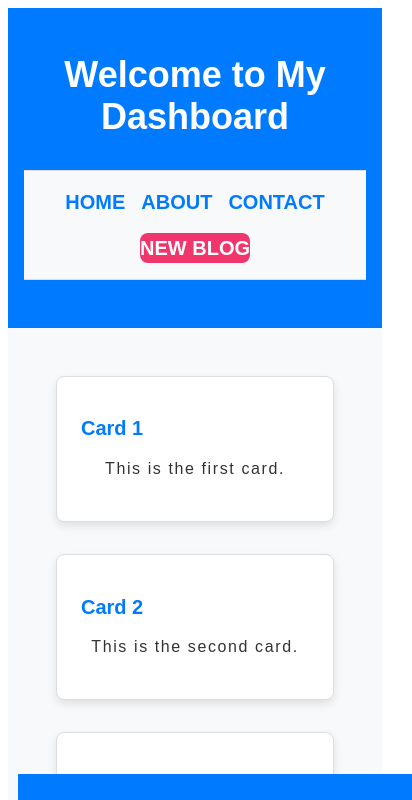
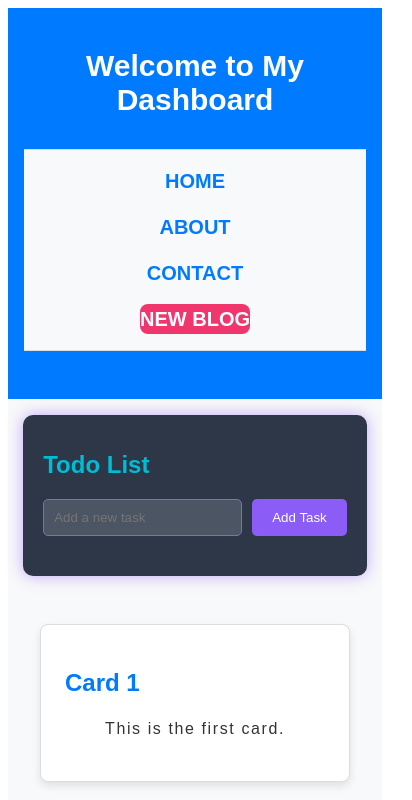
Before and after one commit to lewiii254/Progskill, a React (Vite) app: page / in a window 390 px wide. Shown: the top 800 px of the page, 412 px wide, since content can reach past the window. Built offline with nearby package versions, Linux system fonts and the light colour scheme.

Commit message:
Todo List component challenge 2 added

```diff
--- a/src/App.jsx
+++ b/src/App.jsx
@@ -2,16 +2,21 @@
 import Navbar from './components/Navbar';
 import Card from './components/Card';
 import Footer from './components/Footer';
+import TodoList from './components/TodoList';
 
 function App() {
   return (
     <div className="dashboard">
       <Navbar />
+      <div className="todo-container">
+        <TodoList />
+      </div>
       <div className="cards-container">
         <Card title="Card 1" content="This is the first card." />
         <Card title="Card 2" content="This is the second card." />
         <Card title="Card 3" content="This is the third card." />
       </div>
+
       <div className="footer"><Footer /></div>
     </div>
   );
--- /dev/null
+++ b/src/components/TodoList.jsx
@@ -0,0 +1,149 @@
+import React, { useState, useEffect } from 'react';
+
+function TodoList() {
+  const [tasks, setTasks] = useState(() => {
+    try {
+      const savedTasks = localStorage.getItem('tasks');
+      return savedTasks ? JSON.parse(savedTasks) : [];
+    } catch (error) {
+      console.error('Error parsing tasks from localStorage:', error);
+      return [];
+    }
+  });
+
+  const [newTask, setNewTask] = useState('');
+
+  useEffect(() => {
+    localStorage.setItem('tasks', JSON.stringify(tasks));
+  }, [tasks]);
+
+  const addTask = () => {
+    if (newTask.trim() !== '') {
+      const task = { text: newTask, completed: false };
+      setTasks([...tasks, task]);
+      setNewTask('');
+    }
+  };
+
+  const toggleComplete = (index) => {
+    const updatedTasks = tasks.map((task, i) =>
+      i === index ? { ...task, completed: !task.completed } : task
+    );
+    setTasks(updatedTasks);
+  };
+
+  const deleteTask = (index) => {
+    const updatedTasks = tasks.filter((_, i) => i !== index);
+    setTasks(updatedTasks);
+  };
+
+  // Define styles with dope colors
+  const containerStyle = {
+    maxWidth: '600px',
+    margin: '0 auto',
+    padding: '20px',
+    background: '#2d3748', // Deep slate gray
+    borderRadius: '10px',
+    boxShadow: '0 0 15px rgba(139, 92, 246, 0.5)' // Purple neon shadow
+  };
+
+  const headingStyle = {
+    fontSize: '24px',
+    fontWeight: 'bold',
+    color: '#00bcd4', // Bright cyan
+    marginBottom: '20px'
+  };
+
+  const inputContainerStyle = {
+    display: 'flex',
+    gap: '10px',
+    marginBottom: '20px'
+  };
+
+  const inputStyle = {
+    flex: '1',
+    padding: '10px',
+    border: '1px solid #8b5cf6', // Purple border
+    borderRadius: '5px',
+    background: '#4b5563', // Dark gray input background
+    color: '#ffffff' // White text
+  };
+
+  const addButtonStyle = {
+    padding: '10px 20px',
+    background: '#8b5cf6', // Vibrant purple
+    color: '#ffffff', // White text
+    border: 'none',
+    borderRadius: '5px',
+    cursor: 'pointer'
+  };
+
+  const listStyle = {
+    listStyle: 'none',
+    padding: '0'
+  };
+
+  const taskItemStyle = {
+    display: 'flex',
+    alignItems: 'center',
+    gap: '10px',
+    padding: '10px',
+    marginBottom: '10px',
+    background: '#ffffff', // White background for tasks
+    borderRadius: '5px',
+    boxShadow: '0 0 10px rgba(0, 188, 212, 0.3)' // Cyan glow
+  };
+
+  const taskStyle = {
+    flex: '1',
+    color: '#ffffff' // White text on dark container
+  };
+
+  const completedTaskStyle = {
+    ...taskStyle,
+    textDecoration: 'line-through',
+    color: '#10b981' // Neon green for completed
+  };
+
+  const deleteButtonStyle = {
+    padding: '5px 10px',
+    background: '#ec4899', // Hot pink
+    color: '#ffffff', // White text
+    border: 'none',
+    borderRadius: '5px',
+    cursor: 'pointer'
+  };
+
+  return (
+    <div style={containerStyle}>
+      <h1 style={headingStyle}>Todo List</h1>
+      <div style={inputContainerStyle}>
+        <input
+          style={inputStyle}
+          type="text"
+          value={newTask}
+          onChange={(e) => setNewTask(e.target.value)}
+          placeholder="Add a new task"
+        />
+        <button style={addButtonStyle} onClick={addTask}>Add Task</button>
+      </div>
+      <ul style={listStyle}>
+        {tasks.map((task, index) => (
+          <li key={index} style={taskItemStyle}>
+            <input
+              type="checkbox"
+              checked={task.completed}
+              onChange={() => toggleComplete(index)}
+            />
+            <span style={task.completed ? completedTaskStyle : taskStyle}>
+              {task.text}
+            </span>
+            <button style={deleteButtonStyle} onClick={() => deleteTask(index)}>Delete</button>
+          </li>
+        ))}
+      </ul>
+    </div>
+  );
+}
+
+export default TodoList;
--- a/src/styles.css
+++ b/src/styles.css
@@ -121,3 +121,78 @@ body {
   position: fixed;
 
 }
+
+/* Todo list styling */
+
+.todo-container {
+  display: flex;
+  flex-direction: column;
+  align-items: center;
+  margin: 1rem auto;
+}
+
+.todo-list {
+  background-color: #F8F9FA; /* Light background */
+  border: 1px solid #ddd;
+  border-radius: 8px;
+
+  padding: 1.5rem;
+  margin: 1rem;
+  width: 250px;
+  box-shadow: 0 4px 8px rgba(0, 0, 0, 0.1); /* Subtle shadow for depth */
+  transition: box-shadow 0.25s, /* Smooth transition */
+              transform 0.25s, /* Smooth transition */
+              background-color 0.25s, /* Smooth transition */
+              color 0.25s, /* Smooth transition */
+              border-color 0.25s, /* Smooth transition */
+              border-radius 0.25s; /* Smooth transition */
+              transition: border-color 0.25s, /* Smooth transition */
+              border-radius 0.25s; /* Smooth transition */
+}
+/* Responsive design */
+@media (max-width: 768px) {
+  .card {
+    width: 100%;
+  }
+  .todo-list {
+    width: 100%;
+  }
+  .navbar {
+    font-size: 1.25rem;
+  }
+  .card h2 {
+    font-size: 1.5rem;
+  }
+  .card p {
+    font-size: 1rem;
+  }
+
+  .links {
+    flex-direction: column;
+  }
+  .pagination {
+    flex-direction: column;
+  }
+  .header {
+    flex-direction: column;
+  }
+  .cards-container {
+    padding: 1rem;
+  }
+
+@media (max-width: 480px) {
+  .card {
+    width: 100%;
+    margin-bottom: 1rem;
+  }
+  .links {
+    flex-direction: column;
+  }
+  .pagination {
+    flex-direction: column;
+  }
+  .footer {
+    position: static;
+  }
+}
+}
```
